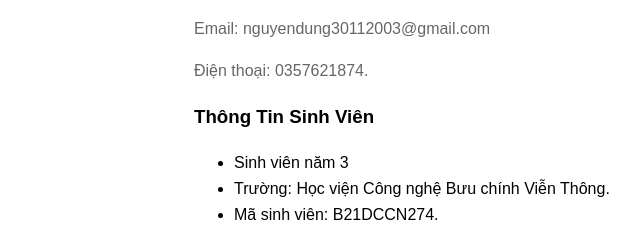
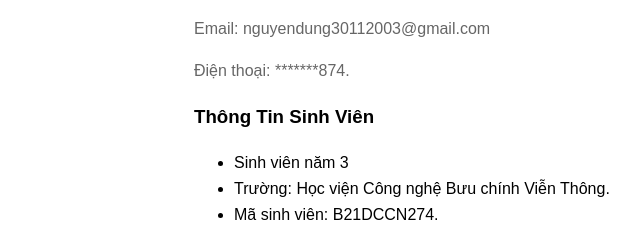
Before and after one commit to nasia2003/LapTrinhWeb2024, a plain HTML site: page index.html in a window 1280 px wide. Shown: the part 265-496 px from the top of the page, 146-786 px from the left. Drawn offline with Linux system fonts and the light colour scheme.

Commit message:
Update index.html

```diff
--- a/index.html
+++ b/index.html
@@ -42,7 +42,7 @@
 
         <h3>Thông Tin Liên Hệ</h3>
         <p>Email: nguyendung30112003@gmail.com</p>
-        <p>Điện thoại: 0357621874.</p>
+        <p>Điện thoại: *******874.</p>
 
         <h3>Thông Tin Sinh Viên</h3>
         <ul>
```
